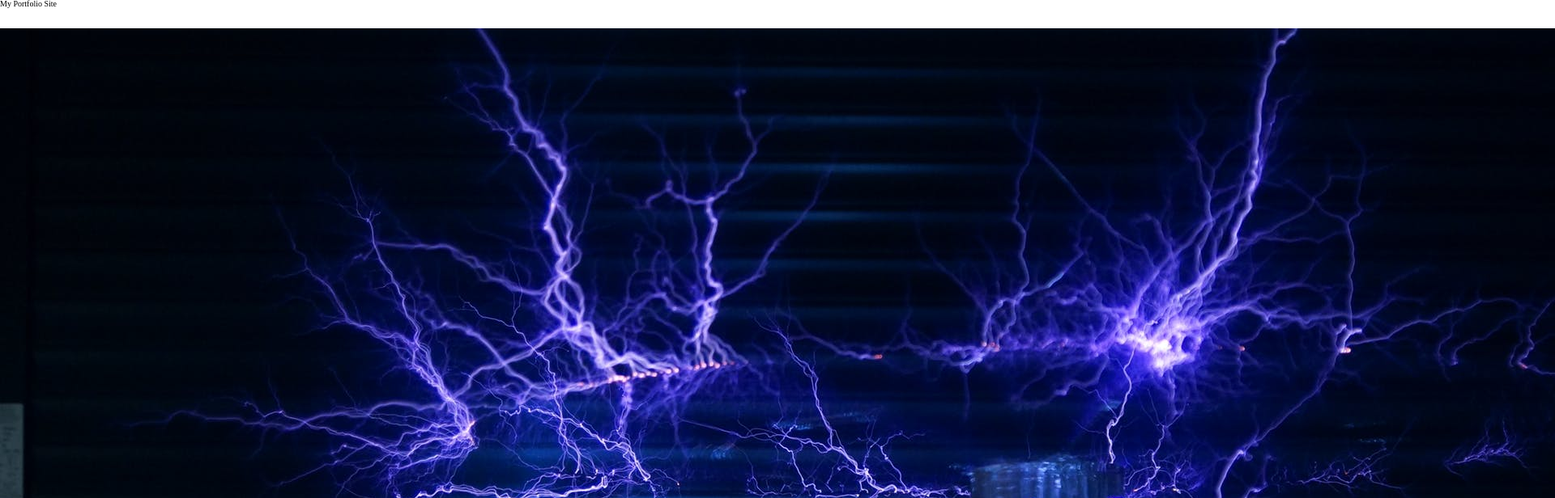
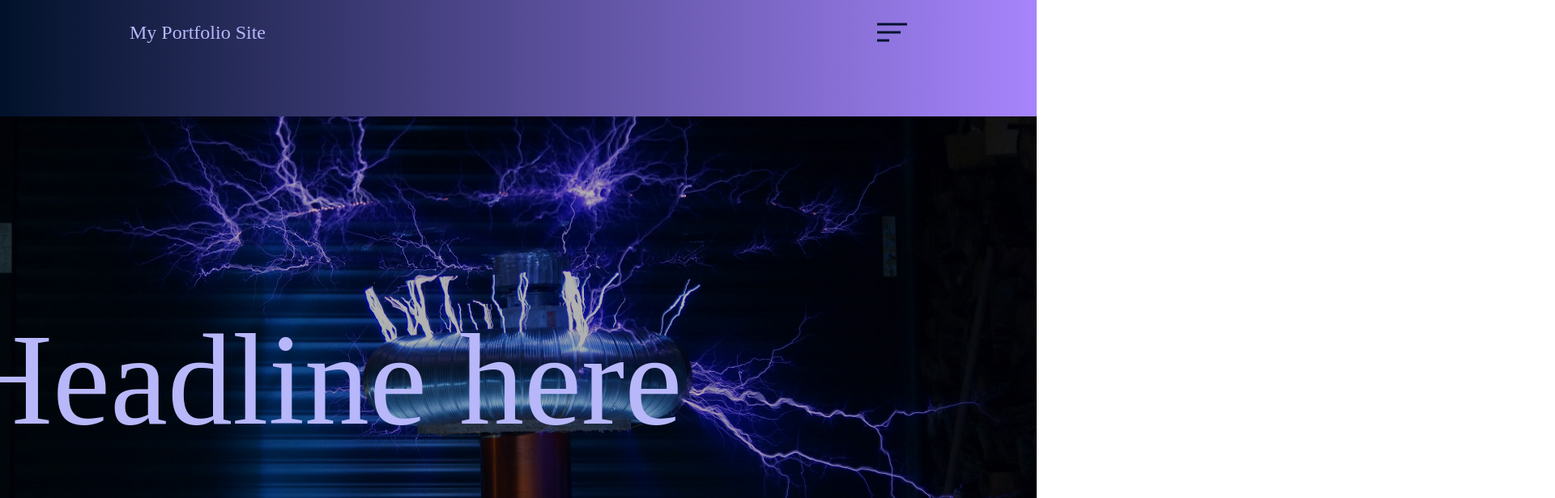
Before and after one commit to indiMjc/indiMjc.github.io, a plain HTML site: page index.html in a window 1280 px wide. Shown: the top 616 px of the page at 81% size, 1920 px wide, since content can reach past the window. Drawn offline with nearby package versions, Linux system fonts and the light colour scheme; files whose address does not match are found by name.

Commit message:
css styling on landing page

```diff
--- a/app.js
+++ b/app.js
@@ -1,3 +1,5 @@
-new fullpage("#fullpage", {
-  autoScolling: true
-});
+const hero = document.querySelector(".hero");
+const slider = document.querySelector(".slider");
+const logo = document.querySelector("#logo");
+const hamburger = document.querySelector(".hamburger");
+const headline = document.querySelector(".headline");
--- a/index.html
+++ b/index.html
@@ -4,7 +4,6 @@
     <meta charset="UTF-8" />
     <meta name="viewport" content="width=device-width, initial-scale=1.0" />
     <link rel="stylesheet" href="./css/index.css" />
-    <link rel="stylesheet" href="./fullpage.min.css" />
     <meta http-equiv="X-UA-Compatible" content="ie=edge" />
     <title>Michael's Portfolio</title>
   </head>
--- a/less/landing.less
+++ b/less/landing.less
@@ -0,0 +1,68 @@
+nav {
+  display: flex;
+  justify-content: space-between;
+  padding: 0 10rem;
+  min-height: 10vh;
+
+  #logo {
+    display: flex;
+    align-items: center;
+    font-size: 1.5rem;
+    color: #b7b7fa;
+  }
+
+  .hamburger {
+    filter: brightness(0) saturate(100%) invert(9%) sepia(32%) saturate(2251%)
+      hue-rotate(191deg) brightness(93%) contrast(108%);
+  }
+}
+
+section {
+  display: flex;
+  height: 80vh;
+  justify-content: center;
+  align-items: center;
+
+  .hero {
+    height: 80%;
+    width: 100%;
+    position: relative;
+
+    .headline {
+      position: absolute;
+      top: 70%;
+      left: 10%;
+      transform: translate(-20%, -70%);
+      color: #b7b7fa;
+      font-size: 10rem;
+      z-index: 1;
+    }
+
+    img {
+      height: 100%;
+      width: 100%;
+      object-fit: cover;
+    }
+  }
+}
+
+.hero::after {
+  content: "";
+  background-color: black;
+  width: 100%;
+  height: 100%;
+  position: absolute;
+  left: 0;
+  top: 0;
+  opacity: 0.3;
+}
+
+.slider {
+  position: absolute;
+  top: 0;
+  left: 0;
+  width: 100%;
+  height: 100vh;
+  background: linear-gradient(to left, #a785fd, #01112a);
+  z-index: -1;
+}
```
Also changed, not shown: css/index.css.
